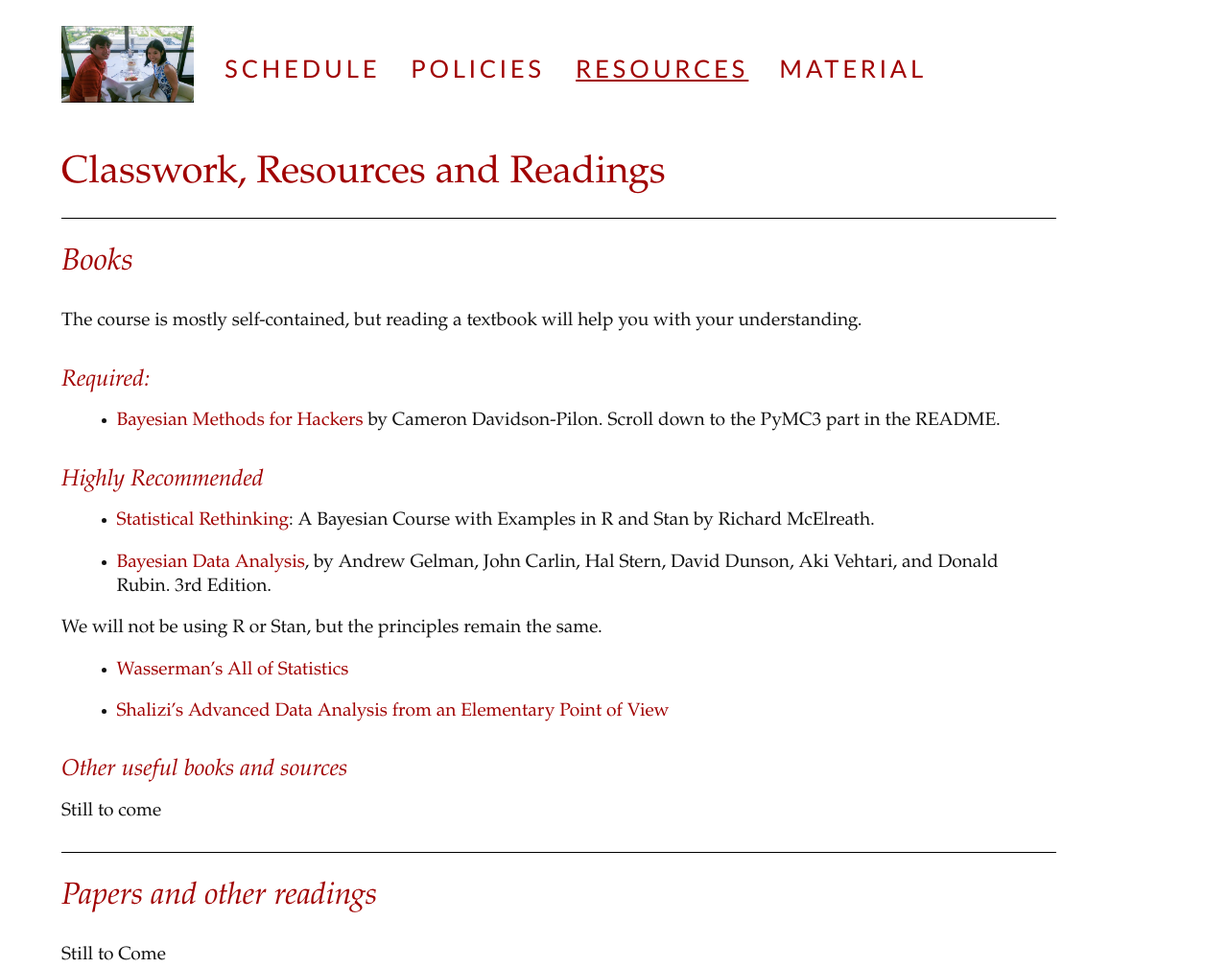
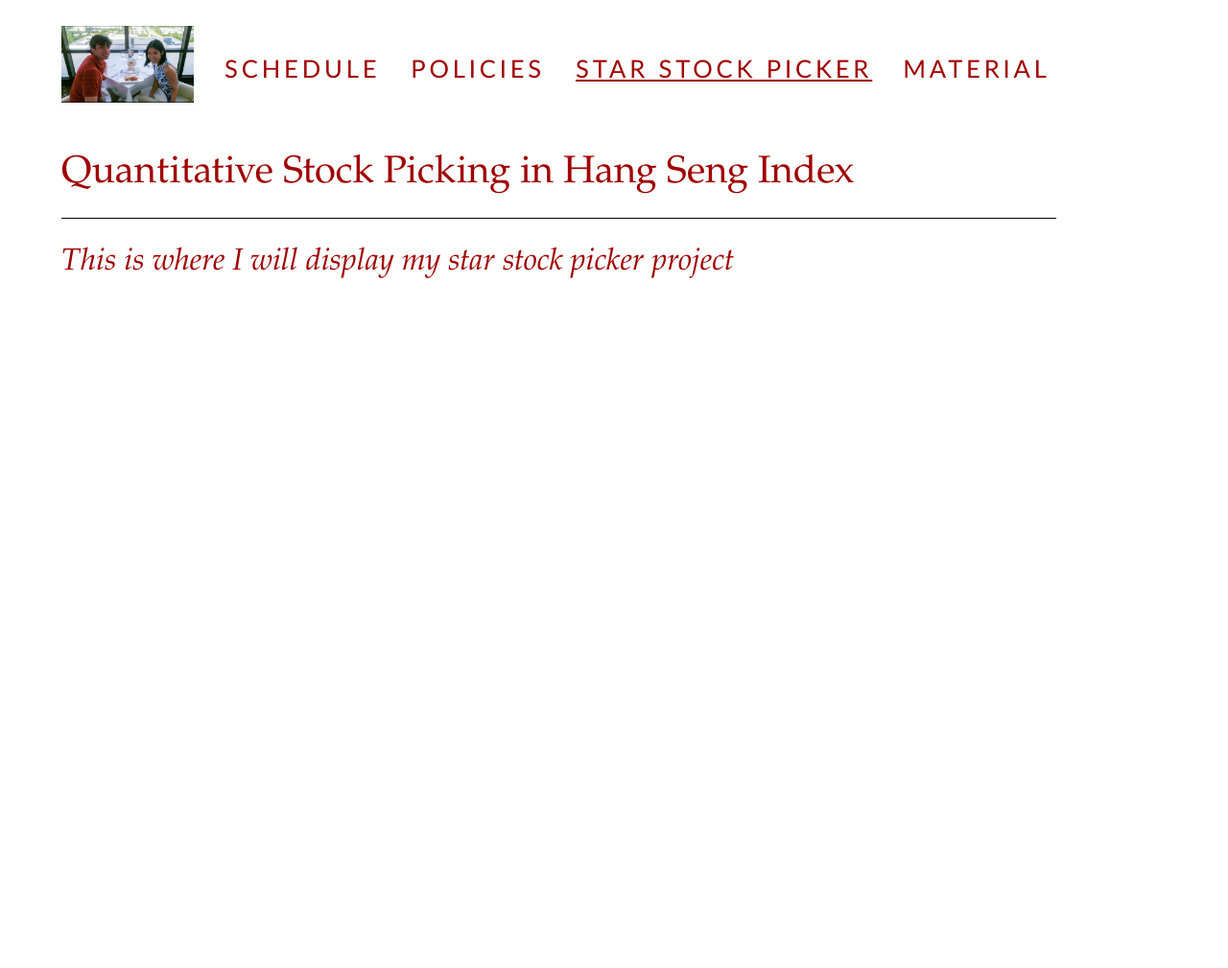
Before and after one commit to vionwinnie/old_website, a Jekyll site: the page built from starstockpicker.md, in a window 1280 px wide. Shown: the whole page at 96% size. Built offline with Jekyll 4.4.1, drawn with Linux system fonts in a browser that asks for light colours; nearby versions of some CDN libraries; after the commit the page ends 900 px from its top, so only the background shows below that.

Commit message:
Update starstockpicker.md

```diff
--- a/starstockpicker.md
+++ b/starstockpicker.md
@@ -1,36 +1,9 @@
 ---
-title: Classwork, Resources and Readings
-shorttitle: Resources
+title: Quantitative Stock Picking in Hang Seng Index
+shorttitle: Star Stock Picker
 layout: default
 nav_include: 4
 noline: 1
 ---
 
-## Books
-
-The course is mostly self-contained, but reading a textbook will help you with your understanding.
-
-### Required:
-
-- [Bayesian Methods for Hackers](https://github.com/CamDavidsonPilon/Probabilistic-Programming-and-Bayesian-Methods-for-Hackers) by Cameron Davidson-Pilon. Scroll down to the PyMC3 part in the README.
-
-
-### Highly Recommended
-
-- [Statistical Rethinking](http://xcelab.net/rm/statistical-rethinking/): A Bayesian Course with Examples in R and Stan by Richard McElreath.
--  [Bayesian Data Analysis](http://www.stat.columbia.edu/~gelman/book/), by Andrew Gelman, John Carlin, Hal Stern, David Dunson, Aki Vehtari, and Donald Rubin. 3rd Edition.
-
-We will not be using R or Stan, but the principles remain the same.
-
-- [Wasserman's All of Statistics](http://www.stat.cmu.edu/~larry/all-of-statistics/)
-
-- [Shalizi's Advanced Data Analysis from an Elementary Point of View](http://www.stat.cmu.edu/~cshalizi/ADAfaEPoV/ADAfaEPoV.pdf)
-
-### Other useful books and sources
-
-Still to come
-
-
-## Papers and other readings
-
-Still to Come
+## This is where I will display my star stock picker project
```
